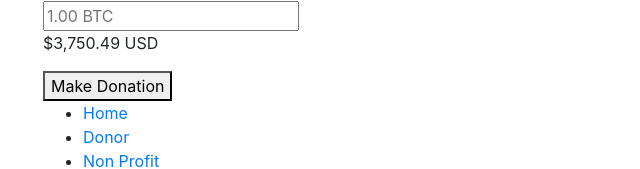
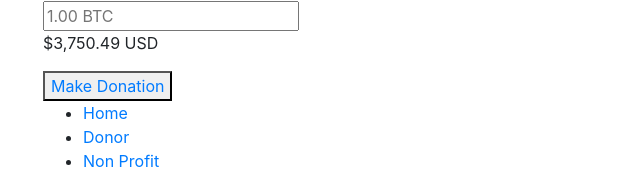
Before and after one commit to mrrobot16/fluffy-computing-machine, a React (Create React App) app: page /donate in a window 1280 px wide. Shown: the part 229-398 px from the top of the page, without its empty margins (42-682 px from the left). Built offline with nearby package versions, Linux system fonts and the light colour scheme.

Commit message:
Make Donation button takes you to DonateSuccess component

```diff
--- a/src/components/donate/donate.component.js
+++ b/src/components/donate/donate.component.js
@@ -1,4 +1,5 @@
 import React, { Component } from 'react'
+import { Link } from 'react-router-dom'
 export class DonateComponent extends Component {
   sendDonation(){
     console.log('Sending Donation...');
@@ -8,7 +9,7 @@ export class DonateComponent extends Component {
       <div className="donate">
         <input type="number" placeholder="1.00 BTC"/>
         <p>$3,750.49 USD</p>
-        <button onClick={this.sendDonation}>Make Donation</button>
+        <button onClick={this.sendDonation}><Link to="/success">Make Donation</Link></button>
       </div>
     )
   }
```
